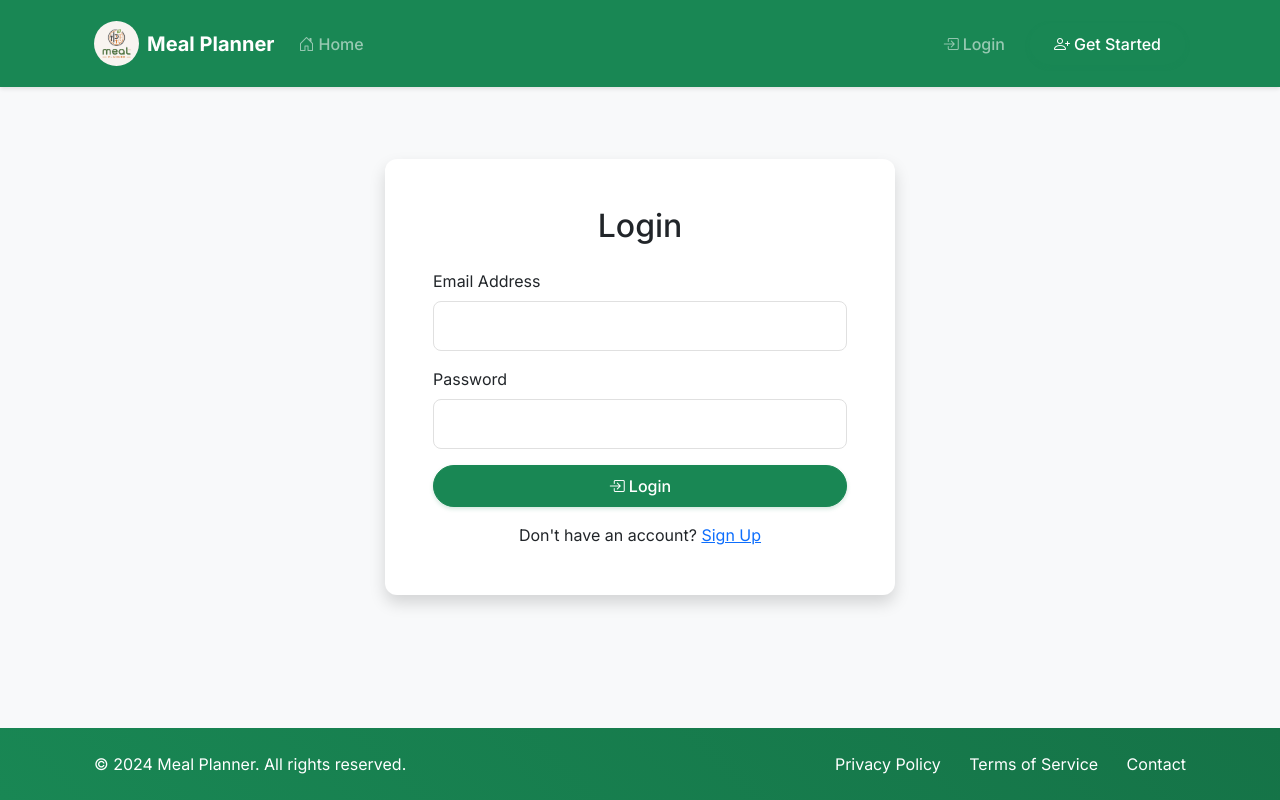
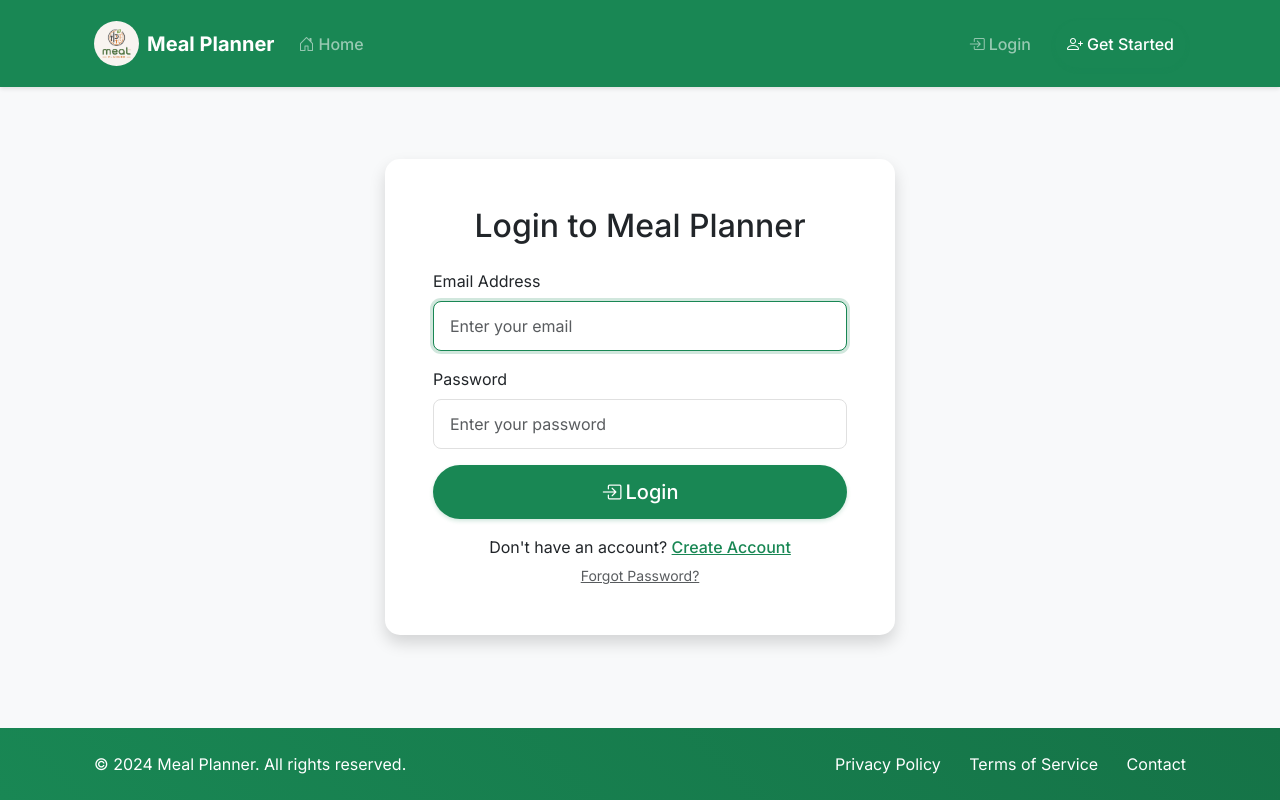
Before and after one commit to abdul1ah33/meal_planner, a Flask app: page /auth/login in a window 1280 px wide. Run offline with Flask 3, Linux system fonts and the light colour scheme.

Commit message:
fixed gerror of going to sign up page even if the user is  already logged in

```diff
--- a/routes/auth.py
+++ b/routes/auth.py
@@ -9,6 +9,8 @@ auth_bp = Blueprint('auth', __name__, url_prefix='/auth')
 
 @auth_bp.route('/login', methods=['GET', 'POST'])
 def login():
+    if 'user_id' in session:  # Add this check
+        return redirect(url_for('meal_plan.plan'))
     """Handle user login"""
     if request.method == 'POST':
         email = request.form.get('email')
@@ -27,6 +29,8 @@ def login():
 
 @auth_bp.route('/signup', methods=['GET', 'POST'])
 def signup():
+    if 'user_id' in session:  # Add this check
+        return redirect(url_for('meal_plan.plan'))
     """Handle user registration"""
     if request.method == 'POST':
         email = request.form.get('email')
--- a/templates/auth/login.html
+++ b/templates/auth/login.html
@@ -6,23 +6,47 @@
         <div class="col-md-6">
             <div class="card shadow">
                 <div class="card-body p-5">
-                    <h2 class="card-title text-center mb-4">Login</h2>
+                    <h2 class="card-title text-center mb-4">Login to Meal Planner</h2>
+
+                    <!-- Flash Messages -->
+                    {% with messages = get_flashed_messages(with_categories=true) %}
+                        {% if messages %}
+                            {% for category, message in messages %}
+                                <div class="alert alert-{{ category }} alert-dismissible fade show" role="alert">
+                                    {{ message }}
+                                    <button type="button" class="btn-close" data-bs-dismiss="alert"></button>
+                                </div>
+                            {% endfor %}
+                        {% endif %}
+                    {% endwith %}
+
+                    <!-- Login Form -->
                     <form method="POST" action="{{ url_for('auth.login') }}">
                         <div class="mb-3">
                             <label for="email" class="form-label">Email Address</label>
-                            <input type="email" class="form-control" id="email" name="email" required>
+                            <input type="email" class="form-control" id="email" name="email"
+                                   placeholder="Enter your email" required autofocus>
                         </div>
+
                         <div class="mb-3">
                             <label for="password" class="form-label">Password</label>
-                            <input type="password" class="form-control" id="password" name="password" required>
+                            <input type="password" class="form-control" id="password" name="password"
+                                   placeholder="Enter your password" required>
                         </div>
+
                         <div class="d-grid mb-3">
-                            <button type="submit" class="btn btn-success">
+                            <button type="submit" class="btn btn-success btn-lg">
                                 <i class="bi bi-box-arrow-in-right me-1"></i>Login
                             </button>
                         </div>
+
                         <div class="text-center">
-                            <p class="mb-0">Don't have an account? <a href="{{ url_for('auth.signup') }}">Sign Up</a></p>
+                            <p class="mb-1">Don't have an account?
+                                <a href="{{ url_for('auth.signup') }}" class="text-success fw-medium">Create Account</a>
+                            </p>
+                            <p class="mb-0">
+                                <a href="#" class="text-muted small">Forgot Password?</a>
+                            </p>
                         </div>
                     </form>
                 </div>
@@ -30,4 +54,24 @@
         </div>
     </div>
 </div>
+
+<style>
+    .card {
+        border-radius: 15px;
+    }
+    .form-control {
+        padding: 0.75rem 1rem;
+        border-radius: 8px;
+    }
+    .btn-success {
+        background-color: #198754;
+        border: none;
+        padding: 0.75rem;
+        transition: all 0.3s ease;
+    }
+    .btn-success:hover {
+        background-color: #157347;
+        transform: translateY(-2px);
+    }
+</style>
 {% endblock %}
```
Also changed, not shown: templates/base.html (+12 -56 lines), templates/index.html (+5 -4 lines), instance/meal_planner.db.
